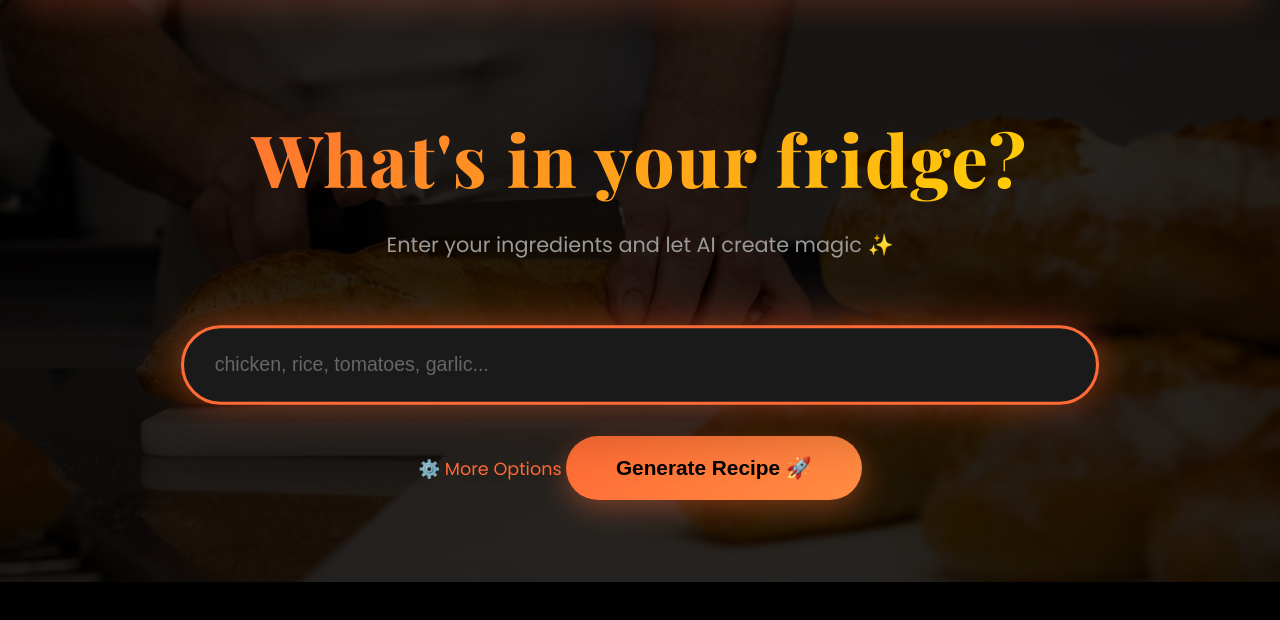
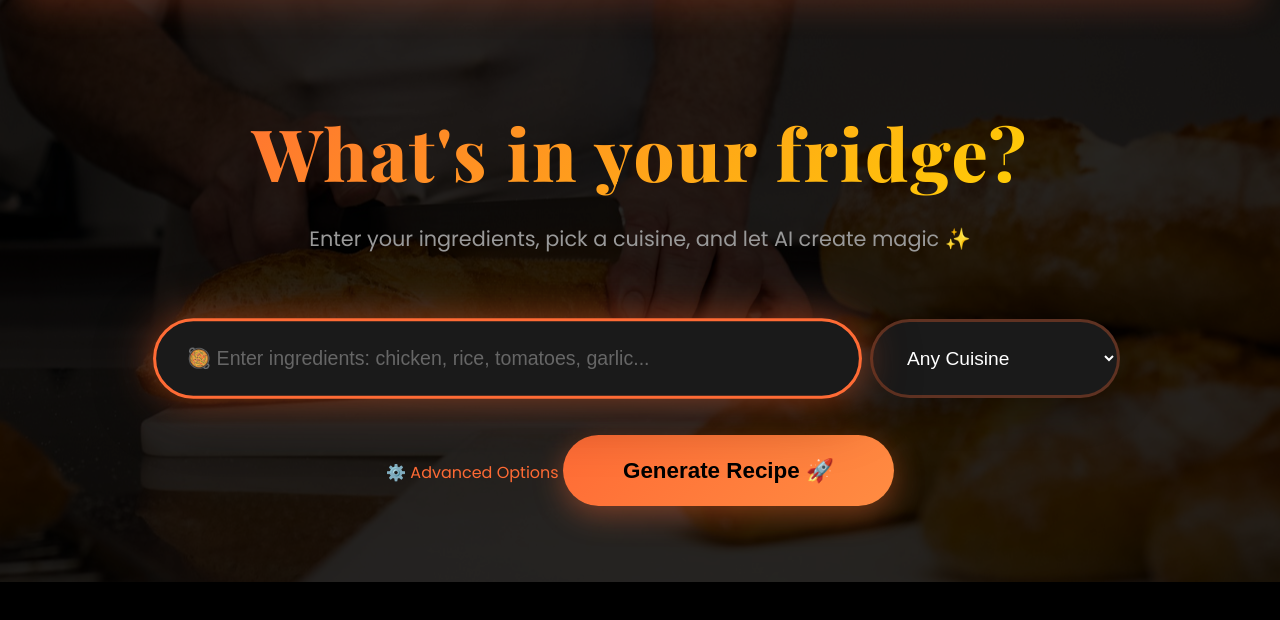
Before and after one commit to vxcoelho/BuildamealAI, a Flask app: page /generate in a window 1280 px wide. Shown: the part 218-838 px from the top of the page. Run offline with Flask 3, Linux system fonts and the light colour scheme.

Commit message:
Add cuisine selection to the AI recipe generator
Introduces a new dropdown menu for cuisine selection in the `generate.html` template, enhancing the AI recipe generation functionality by allowing users to specify cuisine preferences.

Replit-Commit-Author: Agent
Replit-Commit-Session-Id: 096b7f10-f7a4-4b89-9db5-8867b2841995
Replit-Commit-Checkpoint-Type: intermediate_checkpoint
Replit-Commit-Screenshot-Url: https://storage.googleapis.com/screenshot-production-us-central1/7da07af8-79f0-4207-8cc8-d16cdd608a01/096b7f10-f7a4-4b89-9db5-8867b2841995/is0vllc

```diff
--- a/templates/generate.html
+++ b/templates/generate.html
@@ -1,6 +1,6 @@
 {% extends "base.html" %}
 
-{% block title %}AI Generator - Build A Meal{% endblock %}
+{% block title %}AI Generator - Build a Meal{% endblock %}
 
 {% block content %}
 <style>
@@ -17,8 +17,9 @@
 
     .search-container {
         width: 100%;
-        max-width: 900px;
+        max-width: 1000px;
         text-align: center;
+        padding: 0 20px;
     }
 
     .main-title {
@@ -44,6 +45,13 @@
         margin-bottom: 30px;
     }
 
+    .input-row {
+        display: grid;
+        grid-template-columns: 1fr auto;
+        gap: 15px;
+        margin-bottom: 25px;
+    }
+
     .search-bar {
         width: 100%;
         padding: 25px 30px;
@@ -67,12 +75,37 @@
         color: #666;
     }
 
+    .cuisine-select {
+        min-width: 250px;
+        padding: 25px 30px;
+        font-size: 1.2rem;
+        border: 3px solid rgba(255, 107, 53, 0.3);
+        border-radius: 60px;
+        background: #1a1a1a;
+        color: #ffffff;
+        transition: all 0.3s;
+        box-shadow: 0 10px 40px rgba(0, 0, 0, 0.3);
+        cursor: pointer;
+    }
+
+    .cuisine-select:focus {
+        outline: none;
+        border-color: #FF6B35;
+        box-shadow: 0 0 40px rgba(255, 107, 53, 0.5), 0 10px 60px rgba(0, 0, 0, 0.4);
+    }
+
+    .cuisine-select option {
+        background: #1a1a1a;
+        color: #ffffff;
+        padding: 10px;
+    }
+
     .options-toggle {
         display: inline-block;
-        margin-top: 20px;
+        margin-bottom: 20px;
         color: #FF6B35;
         cursor: pointer;
-        font-size: 1.1rem;
+        font-size: 1rem;
         text-decoration: none;
         transition: all 0.3s;
     }
@@ -83,9 +116,9 @@
 
     .advanced-options {
         display: none;
-        margin-top: 30px;
+        margin-bottom: 30px;
         background: #1a1a1a;
-        padding: 30px;
+        padding: 25px 30px;
         border-radius: 20px;
         border: 2px solid rgba(255, 107, 53, 0.3);
     }
@@ -107,19 +140,19 @@
     }
 
     .option-group {
-        margin-bottom: 25px;
         text-align: left;
     }
 
     .option-group label {
-        color: #FF6B35;
+        color: #FFD700;
         font-size: 1rem;
+        font-weight: 600;
         margin-bottom: 10px;
         display: block;
     }
 
-    .option-group select,
     .option-group input {
+        width: 100%;
         background: #2d2d2d;
         border: 2px solid rgba(255, 107, 53, 0.3);
         border-radius: 10px;
@@ -129,8 +162,8 @@
         transition: all 0.3s;
     }
 
-    .option-group select:focus,
     .option-group input:focus {
+        outline: none;
         border-color: #FF6B35;
         box-shadow: 0 0 20px rgba(255, 107, 53, 0.3);
     }
@@ -138,15 +171,14 @@
     .generate-btn {
         background: linear-gradient(135deg, #FF6B35 0%, #FF8C42 100%);
         color: #000000;
-        padding: 20px 50px;
+        padding: 22px 60px;
         border: none;
         border-radius: 60px;
         cursor: pointer;
-        font-size: 1.3rem;
+        font-size: 1.4rem;
         font-weight: 800;
         transition: all 0.3s;
         box-shadow: 0 8px 30px rgba(255, 107, 53, 0.4);
-        margin-top: 20px;
     }
 
     .generate-btn:hover {
@@ -163,44 +195,57 @@
         color: #ff6666;
         font-weight: 600;
     }
+
+    @media (max-width: 768px) {
+        .input-row {
+            grid-template-columns: 1fr;
+        }
+
+        .cuisine-select {
+            min-width: 100%;
+        }
+    }
 </style>
 
 <div class="search-container">
     <h1 class="main-title">What's in your fridge?</h1>
-    <p class="subtitle">Enter your ingredients and let AI create magic ✨</p>
+    <p class="subtitle">Enter your ingredients, pick a cuisine, and let AI create magic ✨</p>
 
     <form method="POST" action="/generate" class="search-form">
+        <div class="input-row">
             <input
                 type="text"
                 name="ingredients"
                 class="search-bar"
-            placeholder="chicken, rice, tomatoes, garlic..."
+                placeholder="🥘 Enter ingredients: chicken, rice, tomatoes, garlic..."
                 required
                 autofocus
             >
 
+            <select name="cuisine" class="cuisine-select">
+                <option value="">Any Cuisine</option>
+                <option value="Italian">🍝 Italian</option>
+                <option value="Mexican">🌮 Mexican</option>
+                <option value="Chinese">🥢 Chinese</option>
+                <option value="Indian">🍛 Indian</option>
+                <option value="American">🍔 American</option>
+                <option value="Japanese">🍱 Japanese</option>
+                <option value="Thai">🌶️ Thai</option>
+                <option value="French">🥐 French</option>
+                <option value="Mediterranean">🫒 Mediterranean</option>
+                <option value="Korean">🍜 Korean</option>
+                <option value="Vietnamese">🍲 Vietnamese</option>
+                <option value="Greek">🥙 Greek</option>
+            </select>
+        </div>
+
         <a href="javascript:void(0)" onclick="toggleOptions()" class="options-toggle">
-            ⚙️ More Options
+            ⚙️ Advanced Options
         </a>
 
         <div id="advancedOptions" class="advanced-options">
             <div class="option-group">
-                <label for="cuisine">Cuisine Preference</label>
-                <select id="cuisine" name="cuisine">
-                    <option value="">Any Cuisine</option>
-                    <option value="Italian">Italian</option>
-                    <option value="Mexican">Mexican</option>
-                    <option value="Chinese">Chinese</option>
-                    <option value="Indian">Indian</option>
-                    <option value="American">American</option>
-                    <option value="Japanese">Japanese</option>
-                    <option value="Thai">Thai</option>
-                    <option value="Mediterranean">Mediterranean</option>
-                </select>
-            </div>
-
-            <div class="option-group">
-                <label for="time">Max Cooking Time (minutes)</label>
+                <label for="time">⏱️ Max Cooking Time (minutes)</label>
                 <input type="number" id="time" name="time" value="30" min="5" max="180">
             </div>
         </div>
```
Lines whose indentation alone changed are shown as unchanged.
